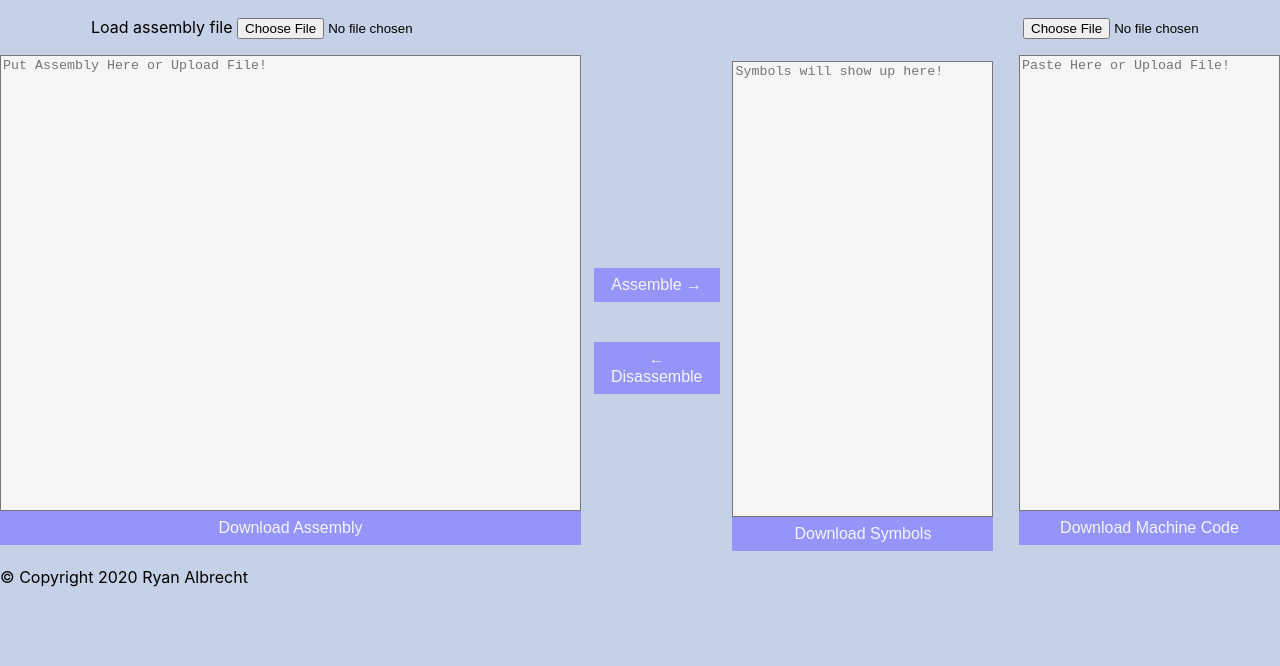
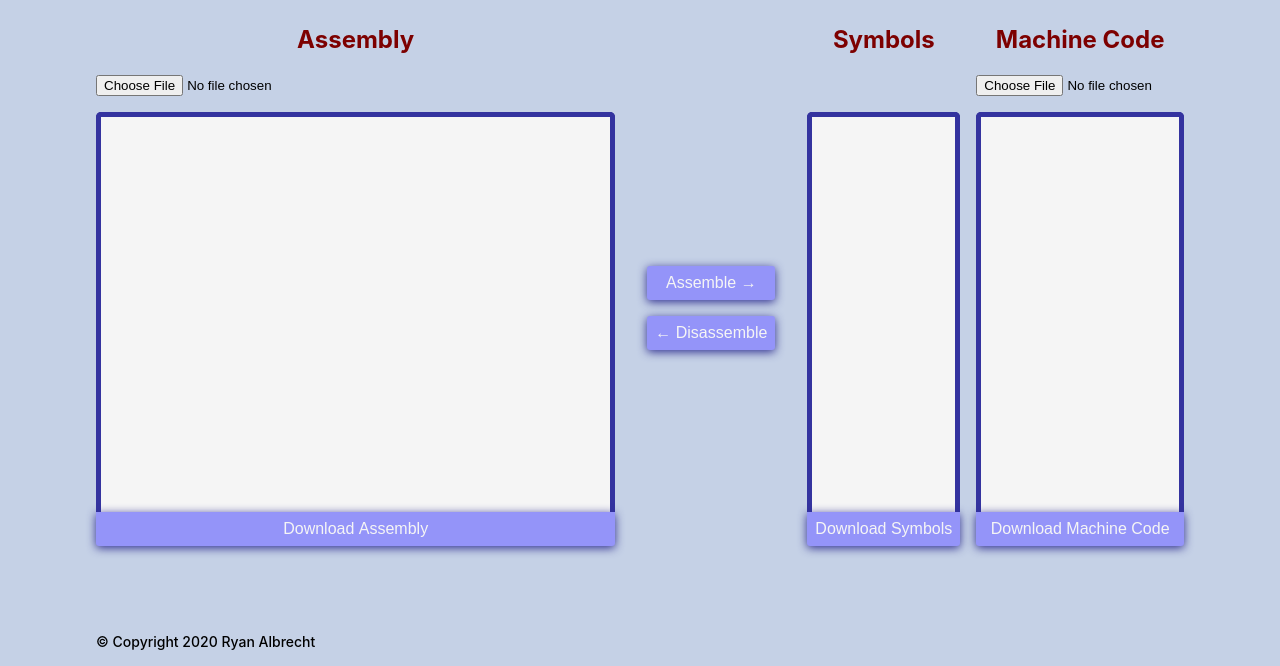
Before and after one commit to Ryan-Albrecht/Mano-Machine-Assembler-and-Disassembler, a plain HTML site: page index.html in a window 1280 px wide. Shown: the part 134-800 px from the top of the page. Drawn offline with Linux system fonts and the light colour scheme.

Commit message:
Improved layout and overall UI

```diff
--- a/assembler.css
+++ b/assembler.css
@@ -1,6 +1,13 @@
+html {
+    height: 100%;
+}
+
 body {
     background-color: rgb(26, 32, 41);
     color: wheat;
+    min-height: 100%;
+    display: flex;
+    flex-direction: column;
 }
 
 h2 {
@@ -8,12 +15,20 @@ h2 {
 }
 
 textarea {
-    background-color: rgb(209, 209, 209);
+    background-color: #2d3646;
+    color: white;
+    outline: none;
 }
 
 button {
-    background-color: #34349f;
+    box-shadow: 0 2px 10px #2e2e90;
+    background-color: #4444c3;
     color: whitesmoke;
+}
+
+button:hover {
+    box-shadow: 0 2px 15px #2e2e90;
+    background-color: #4c4cd8;
 }
 
 @media (prefers-color-scheme: light) {
@@ -40,9 +55,12 @@ button {
 body {
     font-family: -apple-system, BlinkMacSystemFont, "Segoe UI", Roboto, Helvetica, Arial, sans-serif, "Apple Color Emoji", "Segoe UI Emoji", "Segoe UI Symbol";
     margin: 0;
+    height: 100vh;
 }
 
 h1 {
+    margin-top: 50px;
+    margin-bottom: 50px;
     text-align: center;
     font-weight: 200;
     letter-spacing: 0.015em;
@@ -53,16 +71,24 @@ h2 {
 }
 
 #container {
-    display:flex;
-    flex-direction:row;
-    justify-content:center;
+    display:grid;
+    grid-auto-flow: column;
+    grid-template-columns: 5fr min-content 1fr 2fr;
+    grid-template-rows: auto 1fr;
+    grid-column-gap: 1rem;
+    width: 85%;
+    margin: 0 auto;
+    flex: 1;
 }
 
-#container div {
-    display: inline-block;
+.input-group {
+    display: contents;
     text-align: center;
-    vertical-align: middle;
-    width: auto;
+}
+
+.input-group > div:last-child {
+    display: flex;
+    flex-flow: column;
 }
 
 textarea {
@@ -72,24 +98,36 @@ textarea {
     white-space: pre;
     font-family: monospace;
     resize: none;
+    width: 100%;
+    box-sizing: border-box;
+    height: 50vh;
+    padding: 1rem;
+    border: 5px solid #34339f;
+    border-bottom: none;
+    border-radius: 5px 5px 0 0;
+    font-size: 11px;
 }
 
 #assemblyFile, #machineFile {
     margin-bottom: 2vh;
+    width: 100%;
 }
 
 #controls {
-    margin-top: 40vh;
-    margin-left: 1vw;
-    margin-right: 1vw;
+    display: block;
+    grid-row: 2;
+    padding: 0 1rem;
+    height: min-content;
+    align-self: center;
+    margin-bottom: 5rem;
 }
 
-#assembleButton {
-    display: block;
-    text-align: center;
-    margin-bottom: 5vh;
-    margin-right: auto;
-    margin-left: auto;
+#controls button:first-child {
+    margin-bottom: 1rem;
+}
+
+#controls button {
+    border-radius: 3px;
 }
 
 button {
@@ -99,12 +137,24 @@ button {
     padding: 0.5rem;
     width: 100%;
     cursor: pointer;
+    border-radius: 0 0 3px 3px;
+    transition: all 200ms ease;
 }
 
-#machineCodeContainer {
-    padding-left: 2vw;
+button:hover {
+    transform: scale(1.015);
+    border-radius: 3px;
 }
 
-#symbolsText {
-    margin-top: 8vh;
+textarea[readonly]{
+    cursor: default;
 }
+
+#copyright {
+    width: 85%;
+    margin: 0 auto;
+    /* text-align: center; */
+    font-size: 14px;
+    font-weight: 500;
+    padding: 3rem 0 1rem 0;
+}
--- a/index.html
+++ b/index.html
@@ -9,29 +9,40 @@
     <body>
         <h1>Mano Machine Assembler and Disassembler</h1>
         <div id="container">
+            <div class="input-group">
             	<div>
             		<h2>Assembly</h2>
-                <label for="assemblyFile">Load assembly file</label>
 	                <input id="assemblyFile" type="file" accept=".asm,.txt" onclick="assemblyFile.value=null" />
-                <textarea type="text" id="assemblyText" rows="30" cols="70" spellcheck="false" placeholder="Put Assembly Here or Upload File!"></textarea>
-                <button onclick="download(assemblyText.value, 'asm')">Download Assembly</button>
+            	</div>
+            	<div>
+            		<textarea type="text" id="assemblyText" spellcheck="false"></textarea>
+	                <button onclick="download(assemblyText.value, 'asm')">Download&nbsp;Assembly</button>
+            	</div>
             </div>
             <div id="controls">
-                <button type="button" id="assembleButton" onclick="assemble()">Assemble →</button>
-                <button type="button" id="disassembleButton" onclick="disassemble()">← Disassemble</button>
+                <button type="button" id="assembleButton" onclick="assemble()">Assemble&nbsp;→</button>
+                <button type="button" id="disassembleButton" onclick="disassemble()">←&nbsp;Disassemble</button>
+            </div>
+            <div class="input-group">
+            	<div>
+            		<h2>Symbols</h2>
             	</div>
             	<div>
-                <h2>Symbols</h2>
-                <textarea type="text" id="symbolsText" rows="30" cols="30" spellcheck="false" placeholder="Symbols will show up here!"></textarea>
-                <button onclick="download(symbolsText.value, 'sym')">Download Symbols</button>
+            		<textarea type="text" id="symbolsText" spellcheck="false" readonly></textarea>
+	                <button onclick="download(symbolsText.value, 'sym')">Download&nbsp;Symbols</button>
             	</div>
-            <div id="machineCodeContainer">
+            </div>
+            <div id="machineCodeContainer" class="input-group">
+            	<div>
             		<h2>Machine Code</h2>
 	                <input id="machineFile" type="file" accept=".bin,.txt,.cdm" onclick="machineFile.value=null" />
-                <textarea type="text" id="machineText" rows="30" cols="30" spellcheck="false" placeholder="Paste Here or Upload File!"></textarea>
-                <button onclick="download(machineText.value, 'bin')">Download Machine Code</button>
+            	</div>
+            	<div>
+            		<textarea type="text" id="machineText" spellcheck="false"></textarea>
+	                <button onclick="download(machineText.value, 'bin')">Download&nbsp;Machine&nbsp;Code</button>
             	</div>
             </div>
-        <p>© Copyright 2020 Ryan Albrecht</p>
+        </div>
+        <p id="copyright">© Copyright 2020 Ryan Albrecht</p>
     </body>
 </html>
```
Lines whose indentation alone changed are shown as unchanged.
